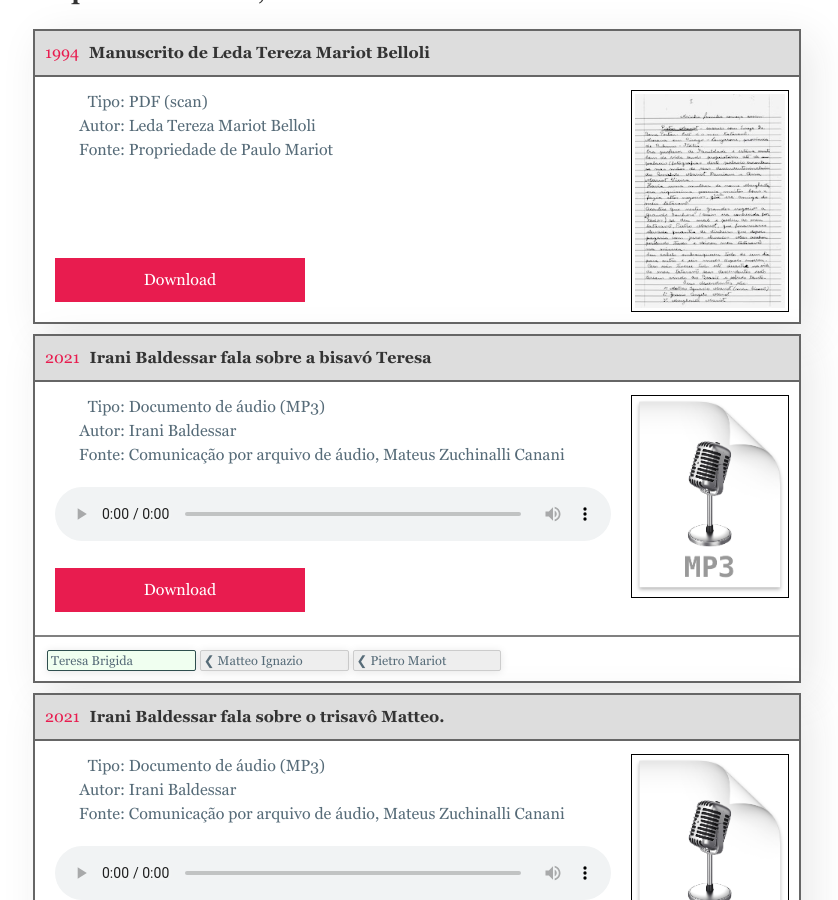
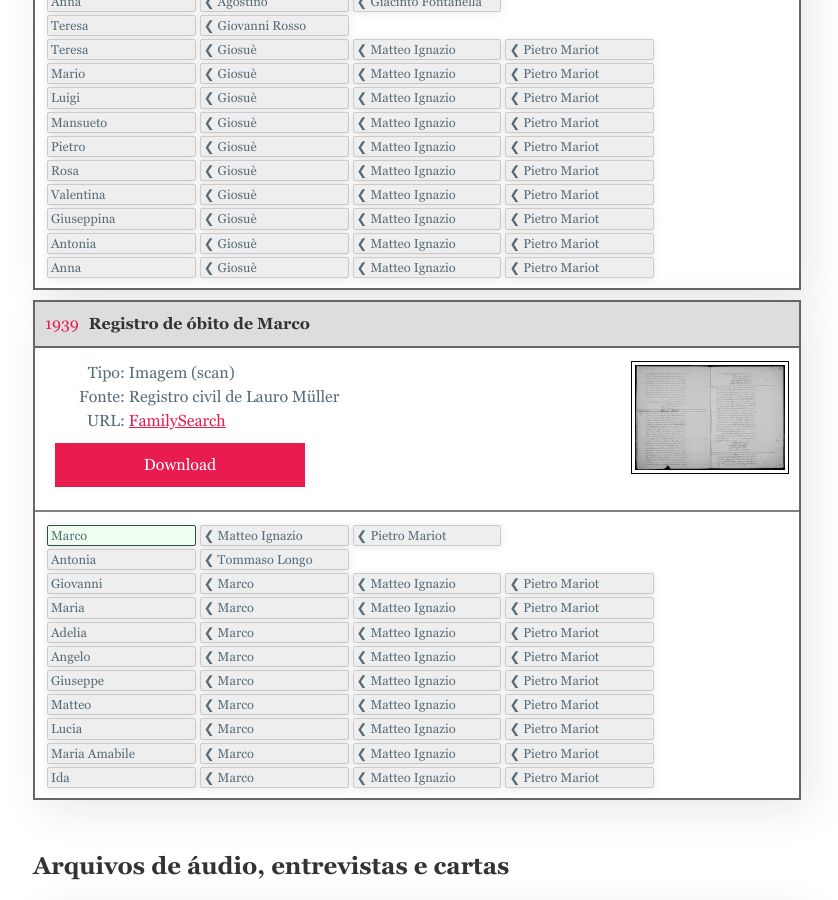
Before and after one commit to sentient06/mariot-family, a Jekyll site: the page built from downloads.html, in a window 1280 px wide and 900 px high, scrolled down 8341 px. Shown: the whole window, without its empty margins (223-1061 px from the left). Built offline with Jekyll 4.4.1, drawn with Linux system fonts in a browser that asks for light colours; some web fonts are replaced; some of the changed text lies outside the part shown.

Commit message:
Adding content.

```diff
--- a/2-marco.html
+++ b/2-marco.html
@@ -110,10 +110,10 @@
                 </li>
             </ol>
             <p>
-                <strong class="g4">Leda</strong> relata que <strong class="g2">Marco</strong> morreu meses depois de ter uma perna deslocada.{% cite leda --locator 10 %} Não é claro se o problema na perna foi a causa da morte. No registro de óbito não diz o motivo.
+                <strong class="g2">Marco</strong> morreu em 9 de outubro de 1939 aos 78 anos. Ele vivia em Novo Horizonte, Lauro Müller, e já era viúvo.{% cite muller-o-marco2 %} <strong class="g4">Leda</strong> relata que ele morreu meses depois de ter uma perna deslocada.{% cite leda --locator 10 %} Não é claro se o problema na perna foi a causa da morte ou apenas uma coincidência. No registro de óbito não diz a causa.
             </p>
             <p>
-                <strong class="g3">Luigi</strong> e <strong class="g3">Enrica</strong> não aparecem no registro de óbito de <strong class="g2">Marco</strong>.
+                <strong class="g3">Luigi</strong> e <strong class="g3">Enrica</strong> não aparecem no registro de óbito de <strong class="g2">Marco</strong>.{% cite muller-o-marco2 %}
             </p>
         </section>
 
--- a/_data/downloads/3_brazil.yml
+++ b/_data/downloads/3_brazil.yml
@@ -119,6 +119,23 @@
 
 name: Documentos brasileiros
 files:
+  - year: 1888
+    anchor: "1888"
+    title: Declaração de casamento de Marco e Antonia
+    type: Imagem (fotografia)
+    source: Diocese de Tubarão
+    # external_name: FamilySearch
+    # external_url: https://www.familysearch.org/ark:/61903/3:1:S3HY-6PY7-RJ?from=lynx1UIV8&treeref=GSJQ-JV6&i=18
+    file: docs/1888-Marco-Casamento.jpg
+    image: 1888-Marco-Casamento.jpg
+    people:
+      - name: Marco
+        main: true
+        ancestors: *a_matteo1
+      - name: Antonia
+        ancestors:
+          - Tommaso Longo
+
   - year: 1889
     anchor: "1889"
     title: Registro de casamento de Giosuè e Teresa Rosso
@@ -309,3 +326,38 @@
         ancestors: *a_giosue2
       - name: Anna
         ancestors: *a_giosue2
+
+  - year: 1939
+    anchor: "1939"
+    title: Registro de óbito de Marco
+    type: Imagem (scan)
+    source: Registro civil de Lauro Müller
+    external_name: FamilySearch
+    external_url: https://www.familysearch.org/ark:/61903/3:1:S3HY-6PY7-RJ?from=lynx1UIV8&treeref=GSJQ-JV6&i=18
+    file: docs/1939-Marco-Obito.jpg
+    image: 1939-Marco-Obito.jpg
+    people:
+      - name: Marco
+        main: true
+        ancestors: *a_matteo1
+      - name: Antonia
+        ancestors:
+          - Tommaso Longo
+      - name: Giovanni
+        ancestors: *a_marco2
+      - name: Maria
+        ancestors: *a_marco2
+      - name: Adelia
+        ancestors: *a_marco2
+      - name: Angelo
+        ancestors: *a_marco2
+      - name: Giuseppe
+        ancestors: *a_marco2
+      - name: Matteo
+        ancestors: *a_marco2
+      - name: Lucia
+        ancestors: *a_marco2
+      - name: Maria Amabile
+        ancestors: *a_marco2
+      - name: Ida
+        ancestors: *a_marco2
```
Also changed, not shown: _bibliography/references.bib (+7 -0 lines), assets/images/downloads/1888-Marco-Casamento.jpg (added), assets/images/downloads/1939-Marco-Obito.jpg (added), downloads.html (line endings or trailing spaces), downloads/docs/1888-Marco-Casamento.jpg (added), downloads/docs/1939-Marco-Obito.jpg (added).
